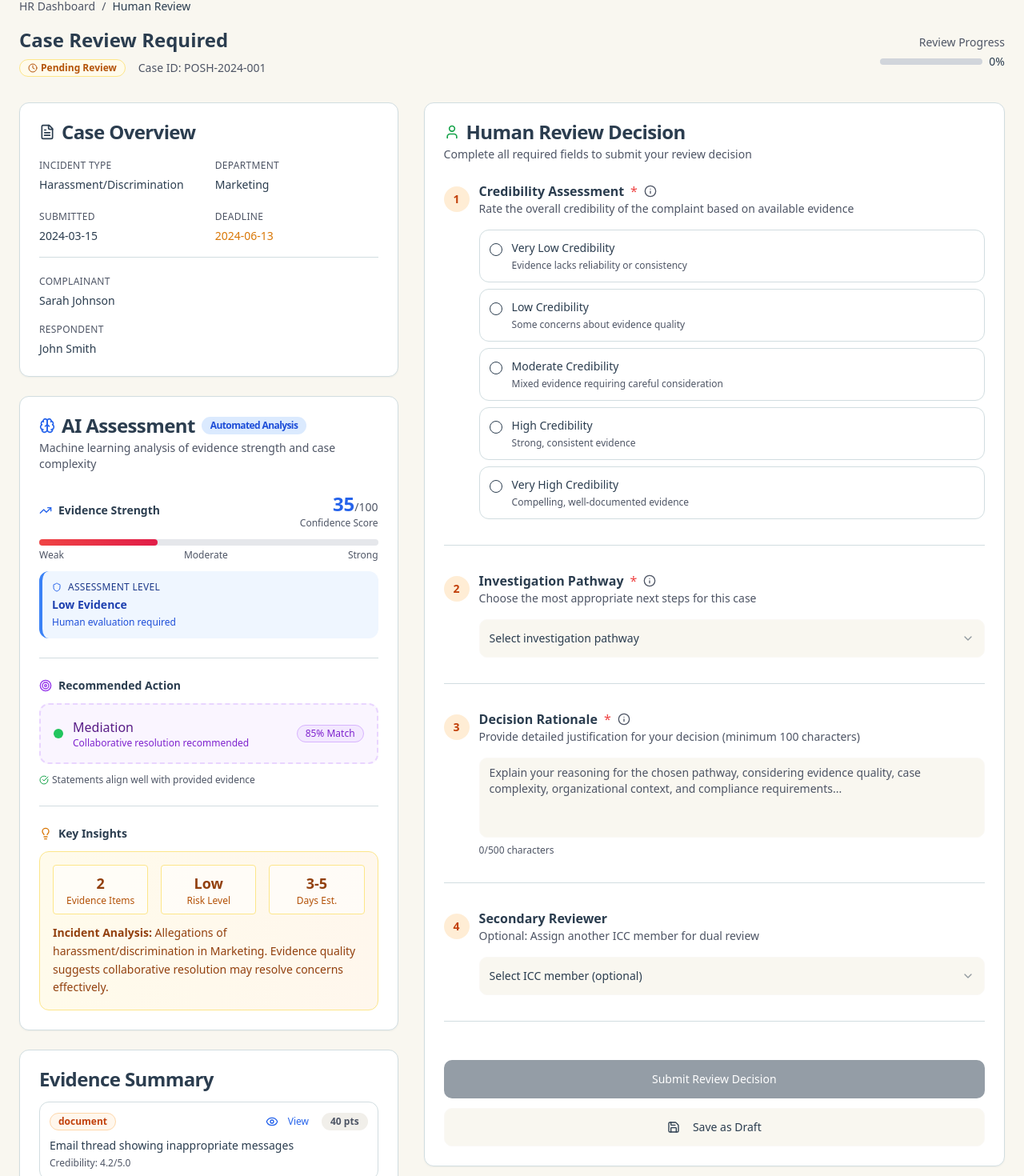
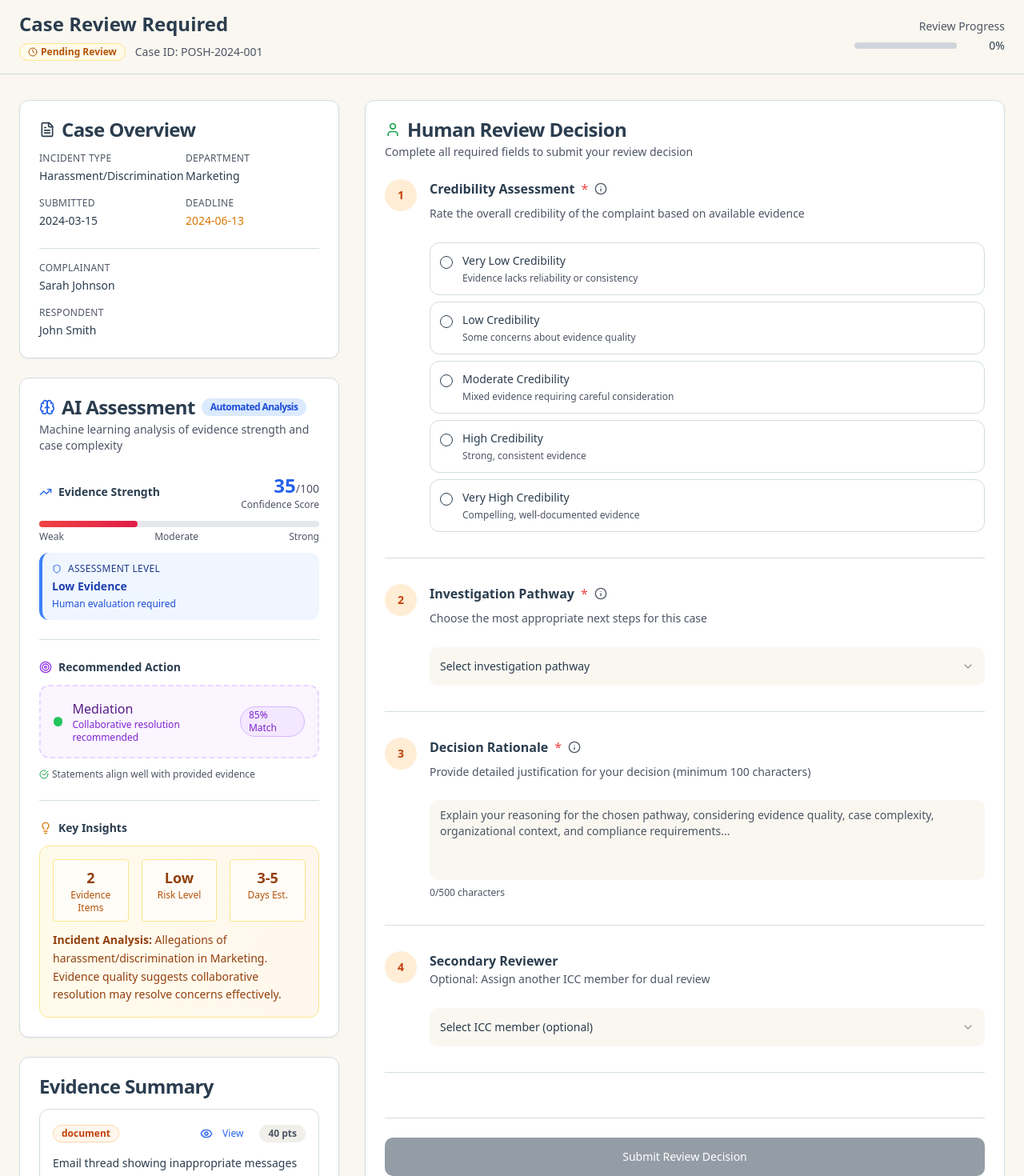
Before and after one commit to divyayaya/POSH-AI, a React (Vite) app: page /human-review/POSH-2024-001 in a window 1280 px wide. Shown: the part 99-1569 px from the top of the page at 80% size. Built offline with nearby package versions, Linux system fonts and the light colour scheme.

Commit message:
Refactor Human Review page layout
Applied autolayout principles to the Human Review page and its individual cards for improved layout and consistency, similar to Figma's approach.
-edited src/pages/HumanReview.tsx

```diff
--- a/src/pages/HumanReview.tsx
+++ b/src/pages/HumanReview.tsx
@@ -175,26 +175,29 @@ const HumanReview = () => {
         }
       />
 
-      <main className="container mx-auto px-6 py-8 max-w-7xl">
-        {/* Breadcrumb and Header */}
-        <div className="mb-8">
-          <div className="flex items-center gap-2 text-sm text-muted-foreground mb-4">
+      <main className="w-full max-w-none">
+        {/* Header Section - Autolayout Container */}
+        <div className="sticky top-0 z-10 bg-bg-primary/95 backdrop-blur-sm border-b border-border">
+          <div className="container mx-auto px-6 py-4">
+            {/* Breadcrumb */}
+            <div className="flex items-center gap-2 text-sm text-muted-foreground mb-3">
               <Link to="/hr-dashboard" className="hover:text-foreground transition-colors">HR Dashboard</Link>
               <span>/</span>
               <span className="text-foreground">Human Review</span>
             </div>
 
-          <div className="flex items-center justify-between mb-6">
-            <div>
-              <h1 className="text-2xl font-bold text-foreground mb-2">Case Review Required</h1>
-              <div className="flex items-center gap-4">
-                <Badge variant="outline" className="bg-amber-50 text-amber-700 border-amber-200">
+            {/* Header Content - Flexible Layout */}
+            <div className="flex flex-col lg:flex-row lg:items-center justify-between gap-4">
+              <div className="flex-1 min-w-0">
+                <h1 className="text-2xl font-bold text-foreground mb-2 truncate">Case Review Required</h1>
+                <div className="flex flex-wrap items-center gap-3">
+                  <Badge variant="outline" className="bg-amber-50 text-amber-700 border-amber-200 shrink-0">
                     <Clock className="h-3 w-3 mr-1" />
                     Pending Review
                   </Badge>
-                <span className="text-sm text-muted-foreground">Case ID: {case_.id}</span>
+                  <span className="text-sm text-muted-foreground shrink-0">Case ID: {case_.id}</span>
                   {isDraft && (
-                  <Badge variant="secondary" className="bg-green-50 text-green-700 border-green-200">
+                    <Badge variant="secondary" className="bg-green-50 text-green-700 border-green-200 shrink-0">
                       <Save className="h-3 w-3 mr-1" />
                       Draft Saved
                     </Badge>
@@ -202,57 +205,63 @@ const HumanReview = () => {
                 </div>
               </div>
 
-            <div className="text-right">
-              <div className="text-sm text-muted-foreground mb-1">Review Progress</div>
-              <div className="flex items-center gap-2">
+              {/* Progress Indicator - Auto-sized */}
+              <div className="flex-shrink-0">
+                <div className="text-sm text-muted-foreground mb-1 text-right">Review Progress</div>
+                <div className="flex items-center gap-3">
                   <Progress value={calculateProgress()} className="h-2 w-32" />
-                <span className="text-sm font-medium">{Math.round(calculateProgress())}%</span>
+                  <span className="text-sm font-medium min-w-[3rem] text-right">{Math.round(calculateProgress())}%</span>
+                </div>
               </div>
             </div>
           </div>
         </div>
 
-        <div className="grid grid-cols-1 xl:grid-cols-5 gap-8">
-          {/* Left Sidebar - Case Context */}
-          <div className="xl:col-span-2 space-y-6">
-            {/* Case Overview */}
-            <Card>
+        {/* Main Content - Autolayout Grid */}
+        <div className="container mx-auto px-6 py-8">
+          <div className="flex flex-col xl:flex-row gap-8 min-h-0">
+            {/* Left Sidebar - Case Context Stack */}
+            <div className="xl:w-[400px] xl:flex-shrink-0 flex flex-col gap-6">
+            {/* Case Overview - Autolayout Card */}
+            <Card className="flex-shrink-0">
               <CardHeader className="pb-4">
                 <CardTitle className="flex items-center text-foreground">
                   <FileText className="mr-2 h-5 w-5" />
                   Case Overview
                 </CardTitle>
               </CardHeader>
-              <CardContent className="space-y-4">
-                <div className="grid grid-cols-2 gap-4">
-                  <div>
+              <CardContent>
+                {/* Key Details - Auto Grid */}
+                <div className="grid grid-cols-1 sm:grid-cols-2 gap-4 mb-6">
+                  <div className="flex flex-col gap-1">
                     <Label className="text-xs font-medium text-muted-foreground uppercase tracking-wide">Incident Type</Label>
-                    <div className="text-sm font-medium text-foreground mt-1">{case_.incidentType}</div>
+                    <div className="text-sm font-medium text-foreground">{case_.incidentType}</div>
                   </div>
-                  <div>
+                  <div className="flex flex-col gap-1">
                     <Label className="text-xs font-medium text-muted-foreground uppercase tracking-wide">Department</Label>
-                    <div className="text-sm font-medium text-foreground mt-1">{case_.department}</div>
+                    <div className="text-sm font-medium text-foreground">{case_.department}</div>
                   </div>
-                  <div>
+                  <div className="flex flex-col gap-1">
                     <Label className="text-xs font-medium text-muted-foreground uppercase tracking-wide">Submitted</Label>
-                    <div className="text-sm font-medium text-foreground mt-1">{case_.submissionDate}</div>
+                    <div className="text-sm font-medium text-foreground">{case_.submissionDate}</div>
                   </div>
-                  <div>
+                  <div className="flex flex-col gap-1">
                     <Label className="text-xs font-medium text-muted-foreground uppercase tracking-wide">Deadline</Label>
-                    <div className="text-sm font-medium text-amber-600 mt-1">{case_.deadline}</div>
+                    <div className="text-sm font-medium text-amber-600">{case_.deadline}</div>
                   </div>
                 </div>
 
-                <Separator />
+                <Separator className="my-4" />
 
-                <div className="space-y-3">
-                  <div>
+                {/* Parties - Vertical Stack */}
+                <div className="flex flex-col gap-4">
+                  <div className="flex flex-col gap-1">
                     <Label className="text-xs font-medium text-muted-foreground uppercase tracking-wide">Complainant</Label>
-                    <div className="text-sm font-medium text-foreground mt-1">{case_.complainant}</div>
+                    <div className="text-sm font-medium text-foreground">{case_.complainant}</div>
                   </div>
-                  <div>
+                  <div className="flex flex-col gap-1">
                     <Label className="text-xs font-medium text-muted-foreground uppercase tracking-wide">Respondent</Label>
-                    <div className="text-sm font-medium text-foreground mt-1">{case_.respondent}</div>
+                    <div className="text-sm font-medium text-foreground">{case_.respondent}</div>
                   </div>
                 </div>
               </CardContent>
@@ -392,25 +401,28 @@ const HumanReview = () => {
               </CardContent>
             </Card>
 
-            {/* Evidence Summary */}
-            <Card>
-              <CardHeader className="pb-4">
+            {/* Evidence Summary - Flexible List */}
+            <Card className="flex-1 min-h-0">
+              <CardHeader className="pb-4 flex-shrink-0">
                 <CardTitle className="text-foreground">Evidence Summary</CardTitle>
               </CardHeader>
-              <CardContent className="space-y-3">
+              <CardContent className="flex-1 overflow-auto">
+                <div className="flex flex-col gap-3">
                   {evidence.map((ev) => (
-                  <div key={ev.id} className="border border-border rounded-lg p-3 bg-card hover:bg-accent/5 transition-colors">
-                    <div className="flex items-center justify-between mb-2">
-                      <Badge variant="outline" className={`${
+                    <div key={ev.id} className="border border-border rounded-lg p-4 bg-card hover:bg-accent/5 transition-all duration-200 animate-fade-in">
+                      {/* Header Row - Auto-justified */}
+                      <div className="flex items-center justify-between gap-3 mb-3">
+                        <Badge variant="outline" className={`flex-shrink-0 ${
                           ev.type === 'document' ? 'bg-orange-50 text-orange-700 border-orange-200' :
                           ev.type === 'witness' ? 'bg-green-50 text-green-700 border-green-200' :
                           'bg-red-50 text-red-700 border-red-200'
                         }`}>{ev.type}</Badge>
-                      <div className="flex items-center gap-2">
+
+                        <div className="flex items-center gap-2 flex-shrink-0">
                           <Button
                             variant="ghost"
                             size="sm"
-                          className="h-6 px-2 text-xs text-blue-600 hover:text-blue-700 hover:bg-blue-50"
+                            className="h-7 px-3 text-xs text-blue-600 hover:text-blue-700 hover:bg-blue-50 transition-colors"
                             onClick={() => {
                               toast.info(`Opening ${ev.type}: ${ev.description.slice(0, 30)}...`);
                             }}
@@ -418,25 +430,33 @@ const HumanReview = () => {
                             <Eye className="h-3 w-3 mr-1" />
                             View
                           </Button>
-                        <Badge variant="secondary" className="bg-muted text-muted-foreground">{ev.aiAnalysisScore} pts</Badge>
+                          <Badge variant="secondary" className="bg-muted text-muted-foreground text-xs">
+                            {ev.aiAnalysisScore} pts
+                          </Badge>
                         </div>
                       </div>
-                    <div className="text-sm text-foreground">{ev.description}</div>
+
+                      {/* Content - Flexible */}
+                      <div className="text-sm text-foreground leading-relaxed mb-2">{ev.description}</div>
+
+                      {/* Metadata - Auto-positioned */}
                       {ev.metadata && (
-                      <div className="text-xs text-muted-foreground mt-1">
-                        Credibility: {ev.credibilityRating}/5.0
+                        <div className="flex items-center justify-between text-xs text-muted-foreground pt-2 border-t border-border/50">
+                          <span>Credibility: {ev.credibilityRating}/5.0</span>
+                          <span className="text-muted-foreground/70">AI Analyzed</span>
                         </div>
                       )}
                     </div>
                   ))}
+                </div>
               </CardContent>
             </Card>
           </div>
 
-          {/* Right Main Area - Review Form */}
-          <div className="xl:col-span-3">
-            <Card className="sticky top-8">
-              <CardHeader className="pb-6">
+          {/* Right Main Area - Review Form Stack */}
+          <div className="flex-1 xl:min-w-0">
+            <Card className="h-fit xl:sticky xl:top-24">
+              <CardHeader className="pb-6 flex-shrink-0">
                 <CardTitle className="flex items-center text-foreground">
                   <User className="mr-2 h-5 w-5 text-green-600" />
                   Human Review Decision
@@ -445,35 +465,35 @@ const HumanReview = () => {
                   Complete all required fields to submit your review decision
                 </CardDescription>
               </CardHeader>
-              <CardContent className="space-y-8">
-                {/* Step 1: Credibility Assessment */}
-                <div className="space-y-4">
-                  <div className="flex items-center gap-3">
-                    <div className={`flex items-center justify-center w-8 h-8 rounded-full text-sm font-semibold ${
-                      reviewData.credibilityAssessment ? 'bg-green-100 text-green-700' : 'bg-orange-100 text-orange-700'
+              <CardContent className="flex flex-col gap-8">
+                {/* Step 1: Credibility Assessment - Auto-spaced Container */}
+                <div className="flex flex-col gap-6">
+                  <div className="flex items-start gap-4">
+                    <div className={`flex items-center justify-center w-10 h-10 rounded-full text-sm font-semibold transition-all duration-300 ${
+                      reviewData.credibilityAssessment ? 'bg-green-100 text-green-700 scale-105' : 'bg-orange-100 text-orange-700'
                     }`}>
                       {reviewData.credibilityAssessment ? <Check className="h-4 w-4" /> : '1'}
                     </div>
-                    <div>
-                      <div className="flex items-center gap-2">
+                    <div className="flex-1 min-w-0">
+                      <div className="flex items-center gap-2 mb-2">
                         <Label className="text-base font-semibold text-foreground">Credibility Assessment</Label>
                         <span className="text-red-500">*</span>
                         <Tooltip>
                           <TooltipTrigger>
-                            <Info className="h-4 w-4 text-muted-foreground" />
+                            <Info className="h-4 w-4 text-muted-foreground hover:text-foreground transition-colors" />
                           </TooltipTrigger>
                           <TooltipContent>
                             <p>Consider evidence quality, witness reliability, and consistency of statements</p>
                           </TooltipContent>
                         </Tooltip>
                       </div>
-                      <p className="text-sm text-muted-foreground">
+                      <p className="text-sm text-muted-foreground leading-relaxed">
                         Rate the overall credibility of the complaint based on available evidence
                       </p>
                     </div>
                   </div>
 
-                  <div className="ml-11">
+                  <div className="pl-14">
                     <RadioGroup
                       value={reviewData.credibilityAssessment}
                       onValueChange={(value) => {
@@ -511,34 +531,34 @@ const HumanReview = () => {
 
                 <Separator />
 
-                {/* Step 2: Investigation Pathway */}
-                <div className="space-y-4">
-                  <div className="flex items-center gap-3">
-                    <div className={`flex items-center justify-center w-8 h-8 rounded-full text-sm font-semibold ${
-                      reviewData.investigationPathway ? 'bg-green-100 text-green-700' : 'bg-orange-100 text-orange-700'
+                {/* Step 2: Investigation Pathway - Auto-spaced Container */}
+                <div className="flex flex-col gap-6">
+                  <div className="flex items-start gap-4">
+                    <div className={`flex items-center justify-center w-10 h-10 rounded-full text-sm font-semibold transition-all duration-300 ${
+                      reviewData.investigationPathway ? 'bg-green-100 text-green-700 scale-105' : 'bg-orange-100 text-orange-700'
                     }`}>
                       {reviewData.investigationPathway ? <Check className="h-4 w-4" /> : '2'}
                     </div>
-                    <div>
-                      <div className="flex items-center gap-2">
+                    <div className="flex-1 min-w-0">
+                      <div className="flex items-center gap-2 mb-2">
                         <Label className="text-base font-semibold text-foreground">Investigation Pathway</Label>
                         <span className="text-red-500">*</span>
                         <Tooltip>
                           <TooltipTrigger>
-                            <Info className="h-4 w-4 text-muted-foreground" />
+                            <Info className="h-4 w-4 text-muted-foreground hover:text-foreground transition-colors" />
                           </TooltipTrigger>
                           <TooltipContent>
                             <p>Consider case severity, organizational impact, and legal requirements</p>
                           </TooltipContent>
                         </Tooltip>
                       </div>
-                      <p className="text-sm text-muted-foreground">
+                      <p className="text-sm text-muted-foreground leading-relaxed">
                         Choose the most appropriate next steps for this case
                       </p>
                     </div>
                   </div>
 
-                  <div className="ml-11">
+                  <div className="pl-14">
                     <Select
                       value={reviewData.investigationPathway}
                       onValueChange={(value) => {
@@ -599,34 +619,34 @@ const HumanReview = () => {
 
                 <Separator />
 
-                {/* Step 3: Rationale */}
-                <div className="space-y-4">
-                  <div className="flex items-center gap-3">
-                    <div className={`flex items-center justify-center w-8 h-8 rounded-full text-sm font-semibold ${
-                      reviewData.rationale.length >= 100 ? 'bg-green-100 text-green-700' : 'bg-orange-100 text-orange-700'
+                {/* Step 3: Rationale - Auto-spaced Container */}
+                <div className="flex flex-col gap-6">
+                  <div className="flex items-start gap-4">
+                    <div className={`flex items-center justify-center w-10 h-10 rounded-full text-sm font-semibold transition-all duration-300 ${
+                      reviewData.rationale.length >= 100 ? 'bg-green-100 text-green-700 scale-105' : 'bg-orange-100 text-orange-700'
                     }`}>
                       {reviewData.rationale.length >= 100 ? <Check className="h-4 w-4" /> : '3'}
                     </div>
-                    <div>
-                      <div className="flex items-center gap-2">
+                    <div className="flex-1 min-w-0">
+                      <div className="flex items-center gap-2 mb-2">
                         <Label className="text-base font-semibold text-foreground">Decision Rationale</Label>
                         <span className="text-red-500">*</span>
                         <Tooltip>
                           <TooltipTrigger>
-                            <Info className="h-4 w-4 text-muted-foreground" />
+                            <Info className="h-4 w-4 text-muted-foreground hover:text-foreground transition-colors" />
                           </TooltipTrigger>
                           <TooltipContent>
                             <p>Include evidence assessment, organizational considerations, and legal compliance factors</p>
                           </TooltipContent>
                         </Tooltip>
                       </div>
-                      <p className="text-sm text-muted-foreground">
+                      <p className="text-sm text-muted-foreground leading-relaxed">
                         Provide detailed justification for your decision (minimum 100 characters)
                       </p>
                     </div>
                   </div>
 
-                  <div className="ml-11">
+                  <div className="pl-14">
                     <Textarea
                       placeholder="Explain your reasoning for the chosen pathway, considering evidence quality, case complexity, organizational context, and compliance requirements..."
                       value={reviewData.rationale}
@@ -654,23 +674,23 @@ const HumanReview = () => {
 
                 <Separator />
 
-                {/* Optional: Secondary Reviewer */}
-                <div className="space-y-4">
-                  <div className="flex items-center gap-3">
-                    <div className={`flex items-center justify-center w-8 h-8 rounded-full text-sm font-semibold ${
-                      reviewData.secondaryReviewer ? 'bg-green-100 text-green-700' : 'bg-orange-100 text-orange-700'
+                {/* Optional: Secondary Reviewer - Auto-spaced Container */}
+                <div className="flex flex-col gap-6">
+                  <div className="flex items-start gap-4">
+                    <div className={`flex items-center justify-center w-10 h-10 rounded-full text-sm font-semibold transition-all duration-300 ${
+                      reviewData.secondaryReviewer ? 'bg-green-100 text-green-700 scale-105' : 'bg-orange-100 text-orange-700'
                     }`}>
                       {reviewData.secondaryReviewer ? <Check className="h-4 w-4" /> : '4'}
                     </div>
-                    <div>
+                    <div className="flex-1 min-w-0">
                       <Label className="text-base font-semibold text-foreground">Secondary Reviewer</Label>
-                      <p className="text-sm text-muted-foreground">
+                      <p className="text-sm text-muted-foreground leading-relaxed">
                         Optional: Assign another ICC member for dual review
                       </p>
                     </div>
                   </div>
 
-                  <div className="ml-11">
+                  <div className="pl-14">
                     <Select onValueChange={(value) => setReviewData({...reviewData, secondaryReviewer: value})}>
                       <SelectTrigger className="h-12">
                         <SelectValue placeholder="Select ICC member (optional)" />
@@ -686,8 +706,8 @@ const HumanReview = () => {
 
                 <Separator />
 
-                {/* Action Buttons */}
-                <div className="flex flex-col gap-3 pt-4">
+                {/* Action Buttons - Auto-layout Stack */}
+                <div className="flex flex-col gap-4 pt-6 mt-6 border-t border-border">
                   <AlertDialog>
                     <AlertDialogTrigger asChild>
                       <Button
@@ -738,6 +758,7 @@ const HumanReview = () => {
             </Card>
           </div>
         </div>
+        </div>
       </main>
     </div>
   );
```
Lines whose indentation alone changed are shown as unchanged.
